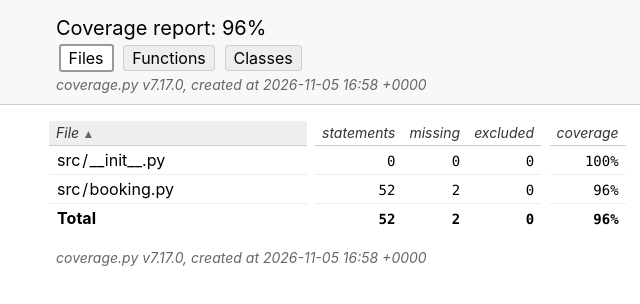
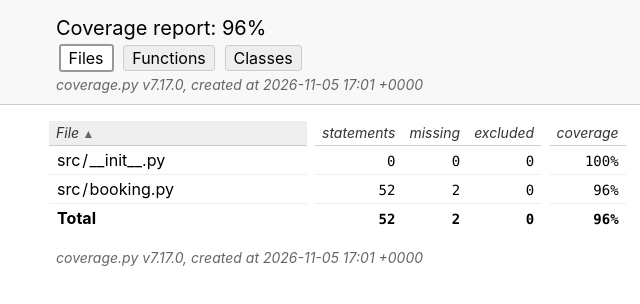
Before and after one commit to TiredGit/Quality_management, a plain HTML site: page coverage-report/index.html in a window 1280 px wide. Shown: the full height of the page, 0-640 px from the left. Drawn offline with Linux system fonts and the light colour scheme.

Commit message:
deploy: dca78b62f3d5fcc15112882549981b79326ad6ee

```diff
--- a/coverage-report/index.html
+++ b/coverage-report/index.html
@@ -54,7 +54,7 @@
         </h2>
         <p class="text">
             <a class="nav" href="https://coverage.readthedocs.io/en/7.17.0">coverage.py v7.17.0</a>,
-            created at 2026-11-05 16:58 +0000
+            created at 2026-11-05 17:01 +0000
         </p>
     </div>
 </header>
@@ -111,7 +111,7 @@
     <div class="content">
         <p>
             <a class="nav" href="https://coverage.readthedocs.io/en/7.17.0">coverage.py v7.17.0</a>,
-            created at 2026-11-05 16:58 +0000
+            created at 2026-11-05 17:01 +0000
         </p>
     </div>
     <aside class="hidden">
```
Also changed, not shown: coverage-report/class_index.html (+2 -2 lines), coverage-report/function_index.html (+2 -2 lines), coverage-report/z_145eef247bfb46b6___init___py.html (+2 -2 lines), coverage-report/z_145eef247bfb46b6_booking_py.html (+2 -2 lines).
